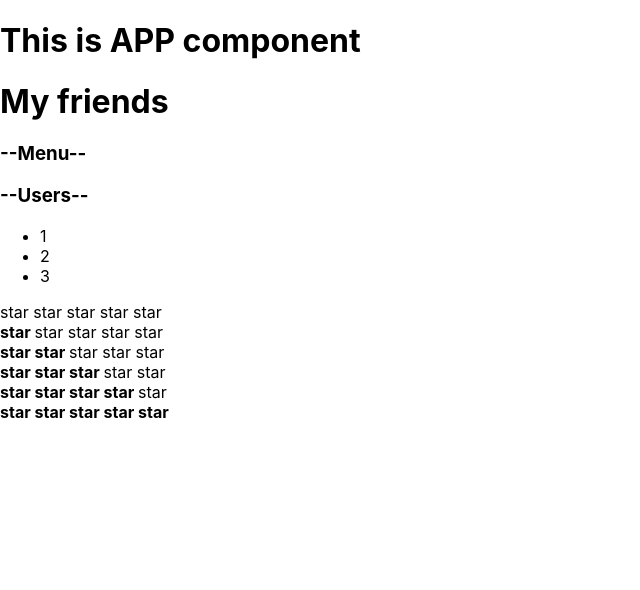
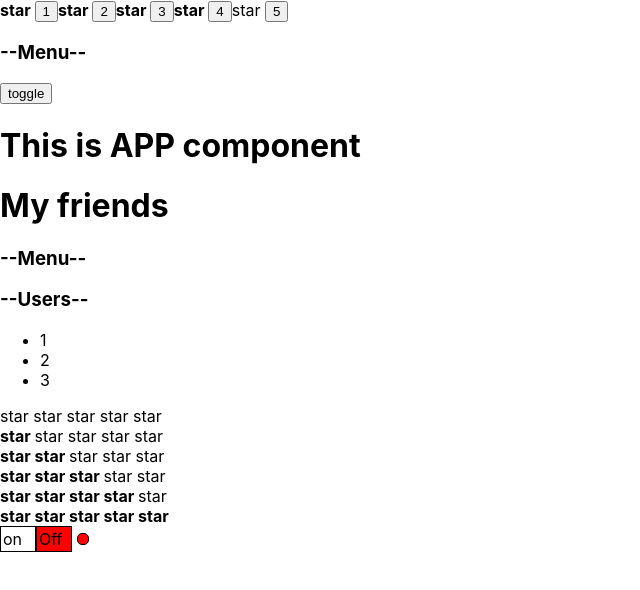
Before and after one commit to AlexMadM/react-kabzda, a React (Create React App) app: page / in a window 1280 px wide. Shown: the top 590 px of the page, without its empty margins (0-640 px from the left). Built offline with nearby package versions, Linux system fonts and the light colour scheme.

Commit message:
lesson 6

```diff
--- a/src/App.tsx
+++ b/src/App.tsx
@@ -3,10 +3,15 @@ import React from 'react';
 import './App.css';
 import Rating from "./Rating";
 import Accordion from "./Accordion";
+import OnOff from "./OnOff";
+import UncontrolledAccordion from "./UncontrolledAccordion";
+import UncontrolledRating from "./UncontrolledRating";
 
 function App() {
   return (
     <div>
+      <UncontrolledRating value={4} />
+      <UncontrolledAccordion titleValue={'Menu'}/>
     <PageTitle title={"This is APP component"}/>
       <PageTitle title={"My friends"}/>
       <Accordion titleValue={'Menu'} collapsed={true}/>
@@ -17,6 +22,7 @@ function App() {
       <Rating value={3}/>
       <Rating value={4}/>
       <Rating value={5}/>
+<OnOff/>
 
 
     </div>
--- /dev/null
+++ b/src/OnOff.tsx
@@ -0,0 +1,52 @@
+import React, {useState} from 'react';
+
+
+
+const OnOff = () => {
+
+ const [on,setOn]= useState(false)
+
+    const onStyle ={
+        width:'30px',
+        height:'20px',
+        border: '1px solid black',
+        display:'inline-block',
+        padding:'2px',
+        backgroundColor: on ? 'green' : 'white'
+
+    }
+
+const offStyle ={
+    width:'30px',
+    height:'20px',
+    border: '1px solid black',
+    display:'inline-block',
+    padding: '2px',
+    backgroundColor: on ? 'white' : 'red'
+
+}
+
+
+    const indicatorStyle={
+        width:'10px',
+        height:'10px',
+        borderRadius: '5px',
+        border: '1px solid black',
+        display:'inline-block',
+        marginLeft: '5px',
+        backgroundColor: on ? 'green' : 'red'
+    }
+
+
+    return (
+
+
+        <div>
+            <div onClick={()=>{setOn(true)}} style={onStyle}>on</div>
+            <div onClick={()=>{setOn(false)}} style={offStyle}>Off</div>
+            <div onClick={()=>{}} style={indicatorStyle}></div>
+        </div>
+    );
+};
+
+export default OnOff;
--- /dev/null
+++ b/src/UncontrolledAccordion.tsx
@@ -0,0 +1,44 @@
+import React from 'react';
+
+type AccordionPropsType={
+    titleValue:string
+
+}
+
+
+const UncontrolledAccordion = (props:AccordionPropsType) => {
+ const collapsed = false
+
+    return (
+        <div>
+            <AccordionTitle title={props.titleValue}/>
+            <button>toggle</button>
+            { collapsed && <AccordionBody/>}
+        </div>
+    );
+};
+
+type AccordionTitlePropsType ={
+    title: string
+}
+
+function AccordionTitle(props:AccordionTitlePropsType) {
+    console.log('AccordionTitle rendering')
+    return (
+        <h3>--{props.title}--</h3>
+    )
+}
+
+function AccordionBody (){
+    console.log('accordion rendering')
+    return(
+        <ul>
+            <li>1</li>
+            <li>2</li>
+            <li>3</li>
+        </ul>
+
+    )
+}
+
+export default UncontrolledAccordion;
--- /dev/null
+++ b/src/UncontrolledRating.tsx
@@ -0,0 +1,36 @@
+import React from 'react';
+
+type RatingPropsType = {
+    value: 0 | 1 | 2 | 3 | 4 | 5
+}
+
+const UncontrolledRating = (props: RatingPropsType) => {
+    console.log('rating rendering')
+
+    return (
+        <div>
+            <Star selected={props.value>0}/><button>1</button>
+            <Star selected={props.value>1}/><button>2</button>
+            <Star selected={props.value>2}/><button>3</button>
+            <Star selected={props.value>3}/><button>4</button>
+            <Star selected={props.value>4}/><button>5</button>
+        </div>
+    )
+
+
+};
+
+type StarPropsType = {
+    selected: boolean
+}
+
+function Star(props: StarPropsType) {
+    console.log('star rendering')
+    if (props.selected === true) {
+        return <span><b>star </b></span>
+    } else {
+        return <span>star </span>
+    }
+}
+
+export default UncontrolledRating;
```
